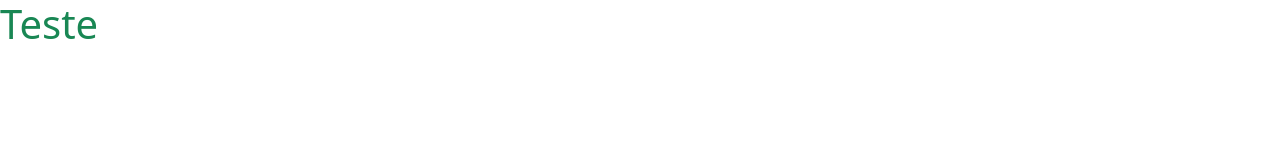
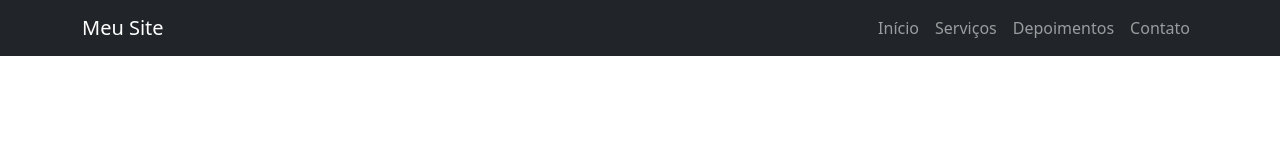
Before and after one commit to maryanyany/second-landpag-bootstrap, a plain HTML site: page index.html in a window 1280 px wide. Drawn offline with nearby package versions, Linux system fonts and the light colour scheme.

Commit message:
feat: added navBar component

```diff
--- a/index.html
+++ b/index.html
@@ -6,13 +6,41 @@
     <meta name="viewport" content="width=device-width, initial-scale=1.0">
     <title>Second Landpage Bootastrap</title>
     <link href="https://cdn.jsdelivr.net/npm/bootstrap@5.3.3/dist/css/bootstrap.min.css" rel="stylesheet"
-    integrity="sha384-QWTKZyjpPEjISv5WaRU9OFeRpok6YctnYmDr5pNlyT2bRjXh0JMhjY6hW+ALEwIH" crossorigin="anonymous">
+        integrity="sha384-QWTKZyjpPEjISv5WaRU9OFeRpok6YctnYmDr5pNlyT2bRjXh0JMhjY6hW+ALEwIH" crossorigin="anonymous">
     <link rel="stylesheet" href="./src/styles/global.css">
     <link rel="stylesheet" href="./src/styles/styles.css">
 
 </head>
+
 <body>
-    <h1 class="text-success">Teste</h1>
+
+    <!-- Navbar -->
+    <nav class="navbar navbar-expand-lg navbar-dark bg-dark fixed-top">
+        <div class="container">
+
+            <a class="navbar-brand" href="#">Meu Site</a>
+
+            <button class="navbar-toggler" type="button" data-bs-toogle="collapse" data-bs-target="#navbarNav">
+
+                <span class="navbar-toogle-icon"></span>
+
+            </button>
+
+            <div class="collapse navbar-collapse" id="navbarNav">
+
+                <ul class="navbar-nav ms-auto">
+                    <li class="nav-item"><a class="nav-link" href="#hero">Início</a></li>
+                    <li class="nav-item"><a class="nav-link" href="#hero">Serviços</a></li>
+                    <li class="nav-item"><a class="nav-link" href="#hero">Depoimentos</a></li>
+                    <li class="nav-item"><a class="nav-link" href="#hero">Contato</a></li>
+                </ul>
+
+            </div>
+
+        </div>
+
+    </nav>
+
 </body>
 
 </html>
```
